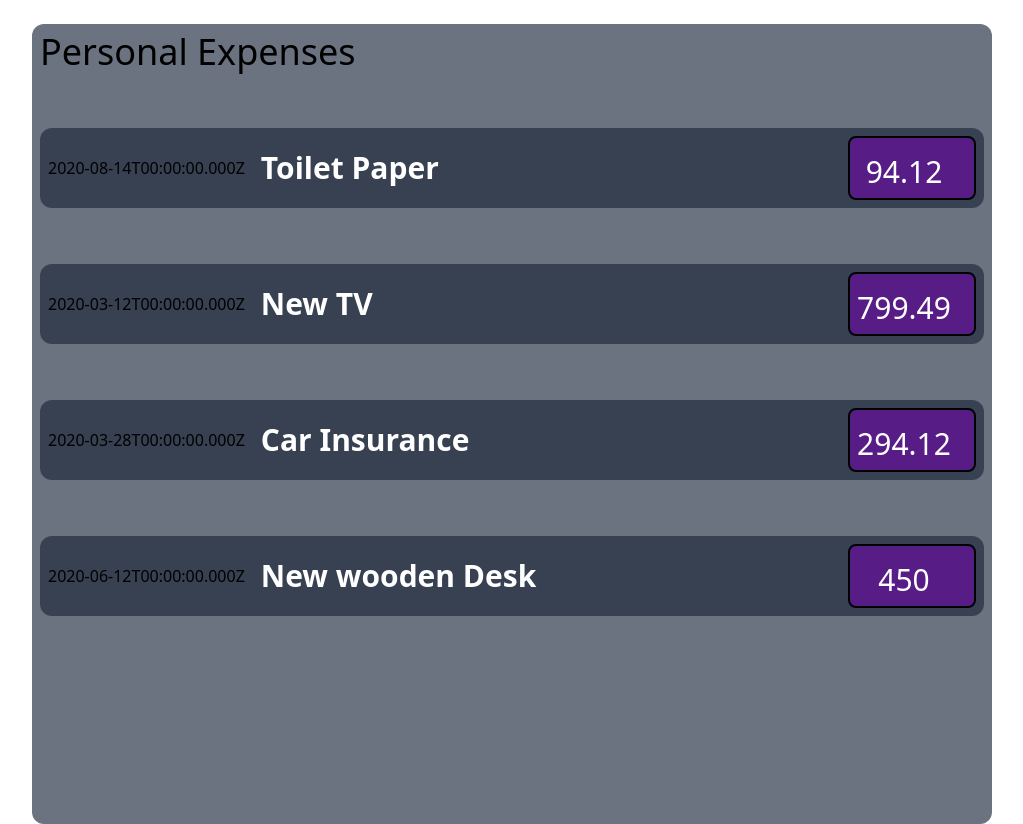
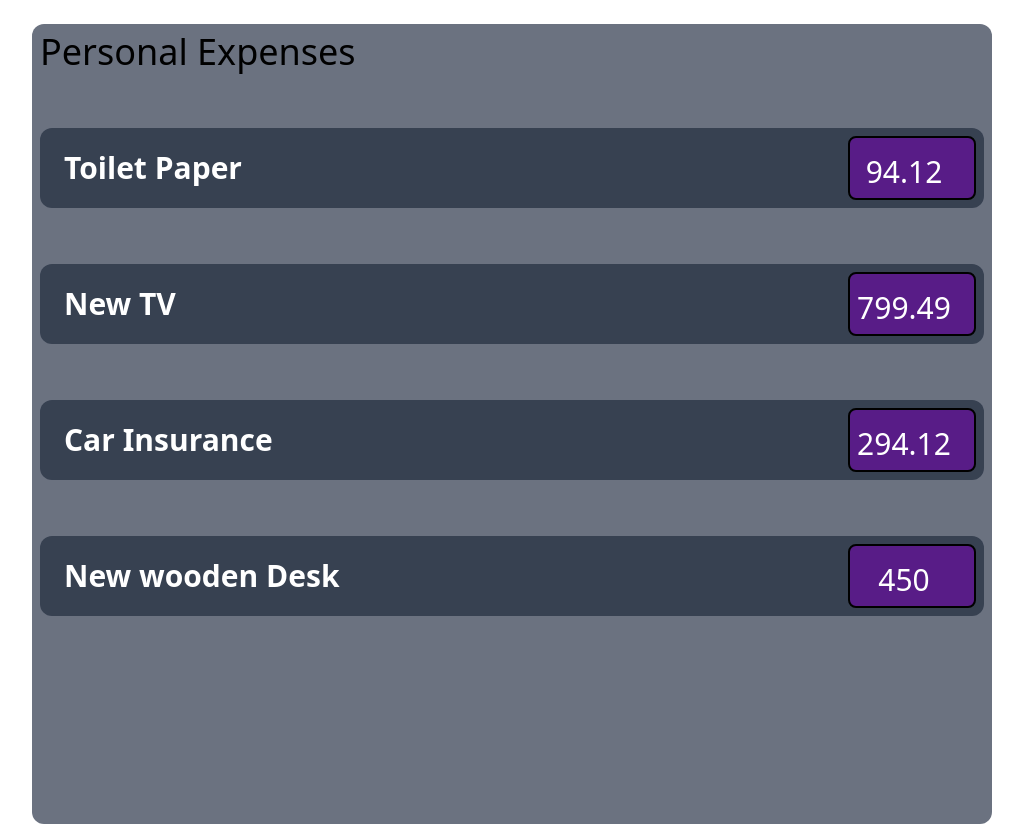
Before and after one commit to RamaInteJar/expenses-app, a React (Create React App) app: page / in a window 1280 px wide. Shown: the whole page, without its empty margins (128-1151 px from the left). Built offline with nearby package versions, Linux system fonts and the light colour scheme.

Commit message:
New file and expenseItem changes

```diff
--- /dev/null
+++ b/src/components/ExpenseDate.jsx
@@ -0,0 +1,9 @@
+import React from 'react'
+
+const ExpenseDate = () => {
+  return (
+    <div>ExpenseDate</div>
+  )
+}
+
+export default ExpenseDate
--- a/src/components/ExpenseItem.jsx
+++ b/src/components/ExpenseItem.jsx
@@ -4,7 +4,9 @@ const ExpenseItem = (props) => {
 
   return (
     <div className="flex flex-wrap items-center lg:justify-between bg-gray-700 w-full rounded-xl  mt-14 p-2">
-      <div>{props.date.toISOString()}</div>
+      <div>
+        <div>{}</div>
+      </div>
       <h2 className="text-white font-bold lg:text-3xl text-xl  ml-4">
         {props.title}
       </h2>
```
